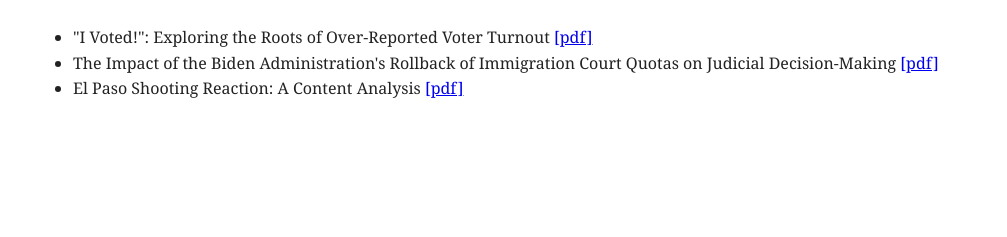
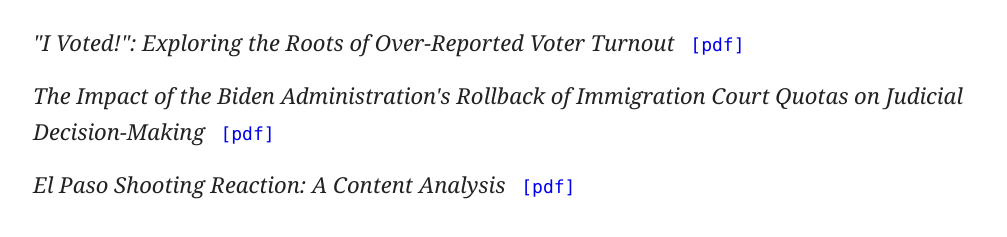
Before and after one commit to Angel-Sosa-Llanos/Angel-Sosa-Llanos.github.io, a plain HTML site: page research.html in a window 1280 px wide. Shown: the part 225-462 px from the top of the page, without its empty margins (135-1142 px from the left). Drawn offline with Linux system fonts and the light colour scheme.

Commit message:
Update styles.css

```diff
--- a/styles.css
+++ b/styles.css
@@ -106,3 +106,29 @@
   .page-title { font-size: 44px; }
   .nav a { margin-left: 12px; }
 }
+
+.paper-list {
+  list-style: none;
+  padding-left: 0;
+  margin-top: 10px;
+}
+
+.paper-list li {
+  margin: 18px 0;
+  font-size: 22px;
+}
+
+.paper-title {
+  font-style: italic;  /* remove this line if you do NOT want italics */
+}
+
+.paper-link {
+  margin-left: 10px;
+  font-family: ui-monospace, SFMono-Regular, Menlo, Monaco, Consolas, "Liberation Mono", "Courier New", monospace;
+  font-size: 18px;
+  text-decoration: none;
+}
+
+.paper-link:hover {
+  text-decoration: underline;
+}
```
